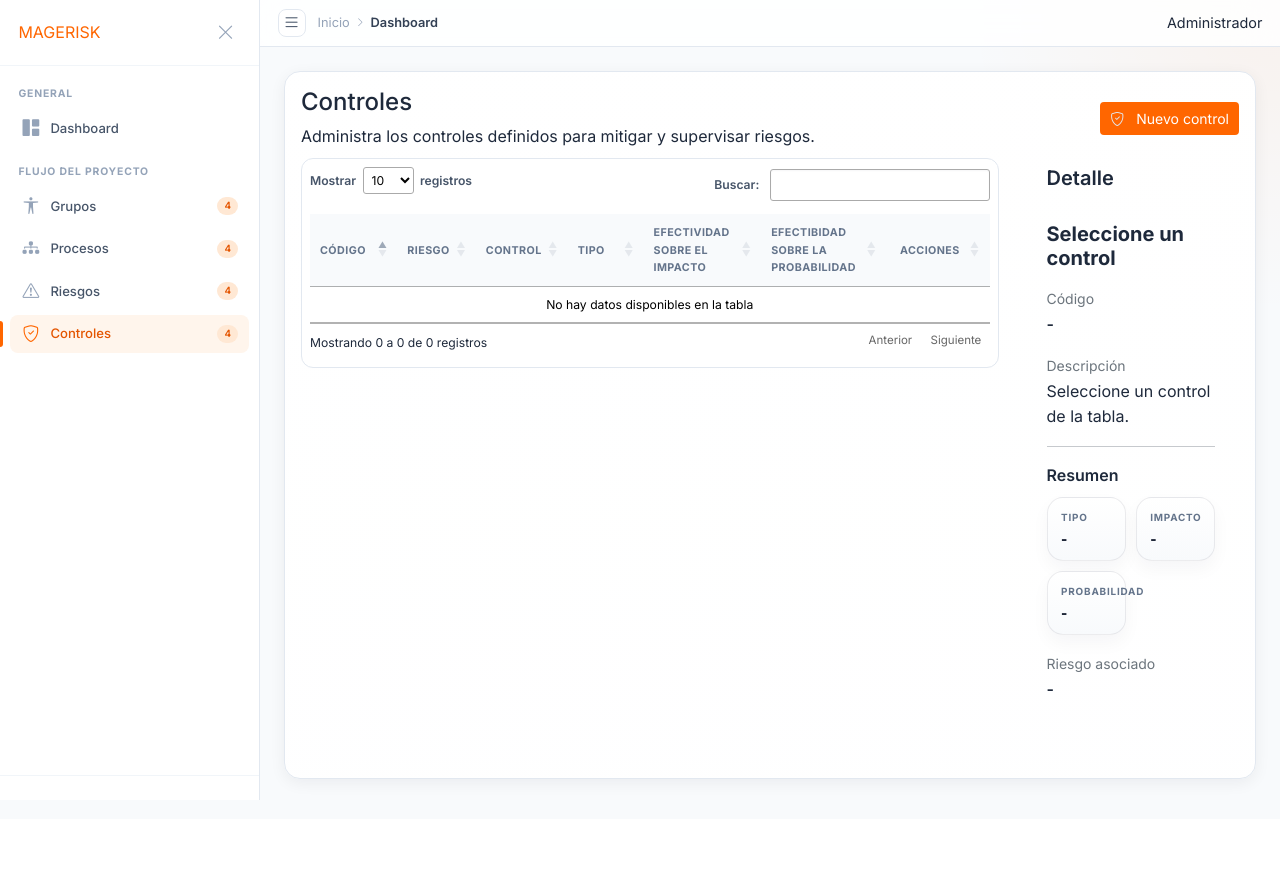
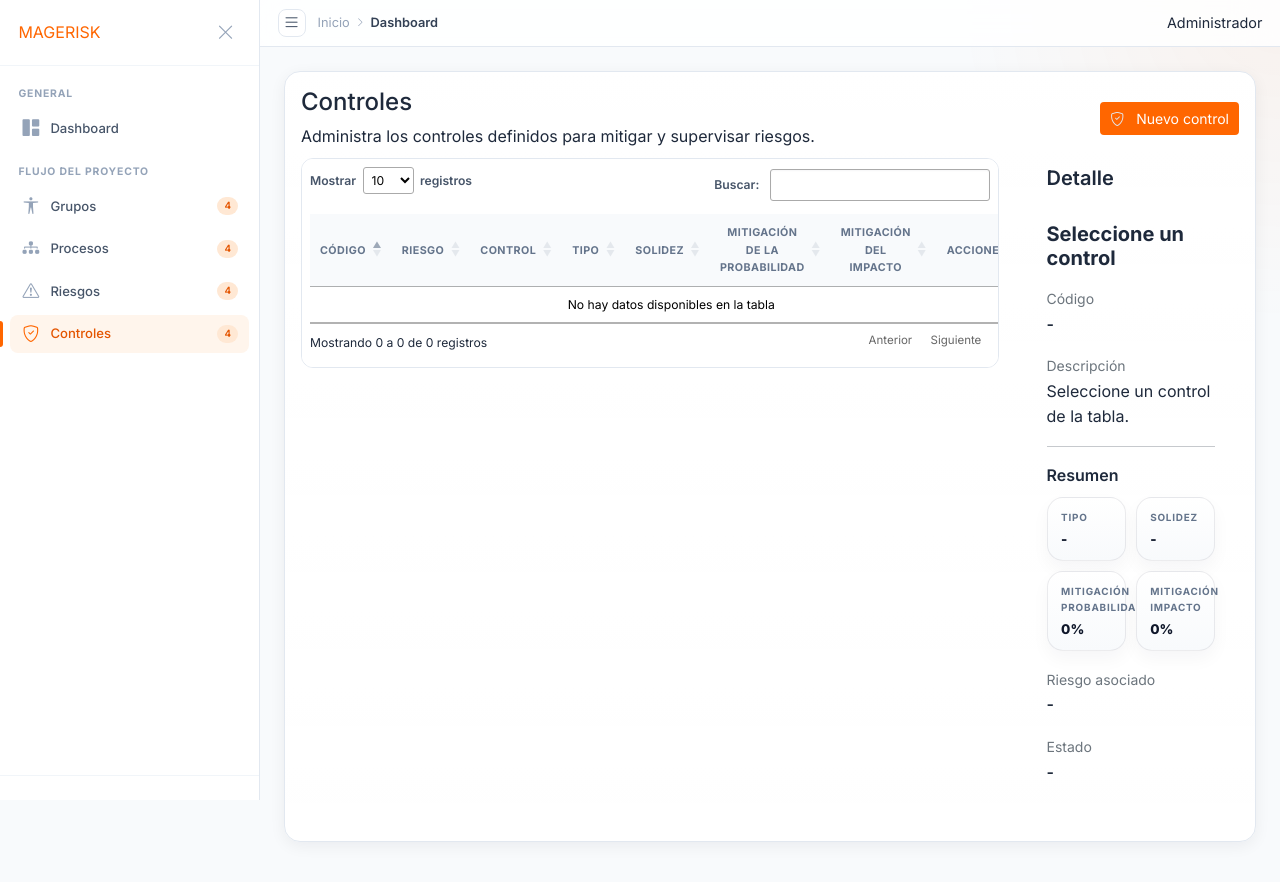
Before and after one commit to ErickCJS/Gestio_proyectos, a FastAPI app: page /controles in a window 1280 px wide. Before the commit the page ends 800 px from the top, so only its background shows below. Run offline with FastAPI, Linux system fonts and the light colour scheme; data that the repository does not hold is empty; some libraries are stand-ins or nearby versions.

Commit message:
dddddddddd

```diff
--- a/app/routes/controles.py
+++ b/app/routes/controles.py
@@ -14,52 +14,11 @@ def rutas(app, templates):
         }
 
     tipos_control = {"Preventivo", "Detectivo", "Correctivo"}
-    opciones_efecto = {"No afecta", "Baja", "Media", "Alta", "Muy Alta"}
+    solidez_opciones = {"Muy baja", "Baja", "Media", "Alta", "Muy alta"}
 
     def asegurar_tabla_control(db):
-        with db.cursor() as cursor:
-            cursor.execute(
-                """
-                CREATE TABLE IF NOT EXISTS control (
-                    id_control INT AUTO_INCREMENT PRIMARY KEY,
-                    nombre VARCHAR(150) NOT NULL,
-                    descripcion VARCHAR(255),
-                    tipo ENUM('Preventivo', 'Detectivo', 'Correctivo') NOT NULL,
-                    impacto ENUM('No afecta', 'Baja', 'Media', 'Alta', 'Muy Alta') NOT NULL DEFAULT 'No afecta',
-                    probabilidad ENUM('No afecta', 'Baja', 'Media', 'Alta', 'Muy Alta') NOT NULL DEFAULT 'No afecta',
-                    id_riesgo INT NOT NULL,
-                    estado ENUM('Activo', 'Inactivo') NOT NULL DEFAULT 'Activo',
-                    fecha_creacion DATETIME NOT NULL DEFAULT CURRENT_TIMESTAMP,
-                    CONSTRAINT fk_control_riesgo
-                        FOREIGN KEY (id_riesgo)
-                        REFERENCES riesgo(id_riesgo)
-                )
-                """
-            )
-            columnas = {
-                "impacto": """
-                    ALTER TABLE control
-                    ADD COLUMN impacto ENUM('No afecta', 'Baja', 'Media', 'Alta', 'Muy Alta') NOT NULL DEFAULT 'No afecta'
-                """,
-                "probabilidad": """
-                    ALTER TABLE control
-                    ADD COLUMN probabilidad ENUM('No afecta', 'Baja', 'Media', 'Alta', 'Muy Alta') NOT NULL DEFAULT 'No afecta'
-                """
-            }
-            for columna, ddl in columnas.items():
-                cursor.execute(
-                    """
-                    SELECT COUNT(*) AS total
-                    FROM INFORMATION_SCHEMA.COLUMNS
-                    WHERE TABLE_SCHEMA = DATABASE()
-                        AND TABLE_NAME = 'control'
-                        AND COLUMN_NAME = %s
-                    """,
-                    (columna,),
-                )
-                if cursor.fetchone()["total"] == 0:
-                    cursor.execute(ddl)
-            db.commit()
+        # No schema migration in application code; database schema must be managed externally.
+        return
 
     def cargar_riesgos(db):
         with db.cursor() as cursor:
@@ -84,10 +43,11 @@ def rutas(app, templates):
                     c.nombre,
                     c.descripcion,
                     c.tipo,
-                    c.impacto,
-                    c.probabilidad,
                     c.estado,
                     c.fecha_creacion,
+                    c.solidez_control,
+                    c.mitigacion_probabilidad,
+                    c.mitigacion_impacto,
                     r.nombre AS riesgo_nombre
                 FROM control c
                 INNER JOIN riesgo r
@@ -126,19 +86,32 @@ def rutas(app, templates):
         nombre = datos.get("nombre", "").strip()
         descripcion = datos.get("descripcion", "").strip()
         tipo = datos.get("tipo", "").strip()
-        impacto = datos.get("impacto", "").strip()
-        probabilidad = datos.get("probabilidad", "").strip()
+        solidez_control = datos.get("solidez_control", "Media").strip()
+        mitigacion_probabilidad = datos.get("mitigacion_probabilidad", "0").strip()
+        mitigacion_impacto = datos.get("mitigacion_impacto", "0").strip()
         id_riesgo = datos.get("id_riesgo", "").strip()
 
         response = RedirectResponse("/controles", status_code=303)
 
-        if not nombre or not tipo or not impacto or not probabilidad or not id_riesgo:
+        if not nombre or not tipo or not id_riesgo or not solidez_control:
             set_flash(request, "warning", "Complete los campos obligatorios.")
             return response
 
-        if tipo not in tipos_control or impacto not in opciones_efecto or probabilidad not in opciones_efecto:
+        if tipo not in tipos_control or solidez_control not in solidez_opciones:
             set_flash(request, "warning", "Seleccione valores válidos para el control.")
             return response
+
+        try:
+            mitigacion_probabilidad = int(mitigacion_probabilidad)
+        except ValueError:
+            mitigacion_probabilidad = 0
+        try:
+            mitigacion_impacto = int(mitigacion_impacto)
+        except ValueError:
+            mitigacion_impacto = 0
+
+        mitigacion_probabilidad = max(0, min(100, mitigacion_probabilidad))
+        mitigacion_impacto = max(0, min(100, mitigacion_impacto))
 
         db = conexion.conectar()
         if db == "":
@@ -153,18 +126,20 @@ def rutas(app, templates):
                     nombre,
                     descripcion,
                     tipo,
-                    impacto,
-                    probabilidad,
+                    solidez_control,
+                    mitigacion_probabilidad,
+                    mitigacion_impacto,
                     id_riesgo
                 )
-                VALUES (%s, %s, %s, %s, %s, %s)
+                VALUES (%s, %s, %s, %s, %s, %s, %s)
                 """,
                 (
                     nombre,
                     descripcion or None,
                     tipo,
-                    impacto,
-                    probabilidad,
+                    solidez_control,
+                    mitigacion_probabilidad,
+                    mitigacion_impacto,
                     id_riesgo,
                 ),
             )
@@ -200,19 +175,32 @@ def rutas(app, templates):
         nombre = datos.get('nombre', '').strip()
         descripcion = datos.get('descripcion', '').strip()
         tipo = datos.get('tipo', '').strip()
-        impacto = datos.get('impacto', '').strip()
-        probabilidad = datos.get('probabilidad', '').strip()
+        solidez_control = datos.get('solidez_control', 'Media').strip()
+        mitigacion_probabilidad = datos.get('mitigacion_probabilidad', '0').strip()
+        mitigacion_impacto = datos.get('mitigacion_impacto', '0').strip()
         id_riesgo = datos.get('id_riesgo', '').strip()
 
         response = RedirectResponse('/controles', status_code=303)
 
-        if not nombre or not tipo or not impacto or not probabilidad or not id_riesgo:
+        if not nombre or not tipo or not id_riesgo or not solidez_control:
             set_flash(request, 'warning', 'Complete los campos obligatorios.')
             return response
 
-        if tipo not in tipos_control or impacto not in opciones_efecto or probabilidad not in opciones_efecto:
+        if tipo not in tipos_control or solidez_control not in solidez_opciones:
             set_flash(request, 'warning', 'Seleccione valores válidos para el control.')
             return response
+
+        try:
+            mitigacion_probabilidad = int(mitigacion_probabilidad)
+        except ValueError:
+            mitigacion_probabilidad = 0
+        try:
+            mitigacion_impacto = int(mitigacion_impacto)
+        except ValueError:
+            mitigacion_impacto = 0
+
+        mitigacion_probabilidad = max(0, min(100, mitigacion_probabilidad))
+        mitigacion_impacto = max(0, min(100, mitigacion_impacto))
 
         db = conexion.conectar()
         if db == '':
@@ -223,10 +211,10 @@ def rutas(app, templates):
             cursor.execute(
                 """
                 UPDATE control
-                SET nombre=%s, descripcion=%s, tipo=%s, impacto=%s, probabilidad=%s, id_riesgo=%s
+                SET nombre=%s, descripcion=%s, tipo=%s, solidez_control=%s, mitigacion_probabilidad=%s, mitigacion_impacto=%s, id_riesgo=%s
                 WHERE id_control=%s
                 """,
-                (nombre, descripcion or None, tipo, impacto, probabilidad, id_riesgo, id_control),
+                (nombre, descripcion or None, tipo, solidez_control, mitigacion_probabilidad, mitigacion_impacto, id_riesgo, id_control),
             )
             db.commit()
 
--- a/app/templates/controles.html
+++ b/app/templates/controles.html
@@ -24,8 +24,9 @@
                                 <th>Riesgo</th>
                                 <th>Control</th>
                                 <th style="width:130px;">Tipo</th>
-                                <th style="width:120px;">Efectividad sobre el impacto</th>
-                                <th style="width:120px;">Efectibidad sobre la probabilidad</th>
+                                <th>Solidez</th>
+                                <th class="text-center" style="width:130px;">Mitigación de la Probabilidad</th>
+                                <th class="text-center" style="width:130px;">Mitigación del Impacto</th>
                                 <th style="width:120px;" class="text-center">Acciones</th>
                             </tr>
                         </thead>
@@ -39,8 +40,10 @@
                                     data-nombre="{{ control.nombre }}"
                                     data-descripcion="{{ control.descripcion or '' }}"
                                     data-tipo="{{ control.tipo }}"
-                                    data-impacto="{{ control.impacto }}"
-                                    data-probabilidad="{{ control.probabilidad }}"
+                                    data-solidez-control="{{ control.solidez_control }}"
+                                    data-mitigacion-probabilidad="{{ control.mitigacion_probabilidad or 0 }}"
+                                    data-mitigacion-impacto="{{ control.mitigacion_impacto or 0 }}"
+                                    data-fecha-creacion="{{ control.fecha_creacion }}"
                                     data-riesgo-nombre="{{ control.riesgo_nombre }}"
                                     data-estado="{{ control.estado }}"
                                     style="cursor:pointer;">
@@ -51,9 +54,9 @@
                                         <small class="text-secondary">{{ control.descripcion or '' }}</small>
                                     </td>
                                     <td>{{ control.tipo }}</td>
-                                    <td>{{ control.impacto }}</td>
-                                    <td>{{ control.probabilidad }}</td>
-
+                                    <td>{{ control.solidez_control }}</td>
+                                    <td class="text-center">{{ control.mitigacion_probabilidad or 0 }}%</td>
+                                    <td class="text-center">{{ control.mitigacion_impacto or 0 }}%</td>
                                     <td class="text-center">
                                         <div class="d-inline-flex gap-1 acciones">
 
@@ -64,8 +67,9 @@
                                                 data-nombre="{{ control.nombre }}"
                                                 data-descripcion="{{ control.descripcion or '' }}"
                                                 data-tipo="{{ control.tipo }}"
-                                                data-impacto="{{ control.impacto }}"
-                                                data-probabilidad="{{ control.probabilidad }}"
+                                                data-solidez-control="{{ control.solidez_control }}"
+                                                data-mitigacion-probabilidad="{{ control.mitigacion_probabilidad or 0 }}"
+                                                data-mitigacion-impacto="{{ control.mitigacion_impacto or 0 }}"
                                                 data-id-riesgo="{{ control.id_riesgo if control.id_riesgo is defined else '' }}"
                                                 data-riesgo-nombre="{{ control.riesgo_nombre }}"
                                                 title="Editar control"
@@ -115,12 +119,16 @@
                                 <strong id="detalleControlTipo">-</strong>
                             </div>
                             <div class="detalle-resumen-item">
-                                <span>Impacto</span>
-                                <strong id="detalleControlImpacto">-</strong>
+                                <span>Solidez</span>
+                                <strong id="detalleControlSolidez">-</strong>
                             </div>
                             <div class="detalle-resumen-item">
-                                <span>Probabilidad</span>
-                                <strong id="detalleControlProbabilidad">-</strong>
+                                <span>Mitigación probabilidad</span>
+                                <strong id="detalleControlMitigacionProbabilidad">0%</strong>
+                            </div>
+                            <div class="detalle-resumen-item">
+                                <span>Mitigación impacto</span>
+                                <strong id="detalleControlMitigacionImpacto">0%</strong>
                             </div>
                         </div>
                     </div>
@@ -128,7 +136,10 @@
                         <small class="text-secondary">Riesgo asociado</small>
                         <div id="detalleControlRiesgo" class="fw-semibold">-</div>
                     </div>
-
+                    <div class="mb-3">
+                        <small class="text-secondary">Estado</small>
+                        <div id="detalleControlEstado" class="fw-semibold">-</div>
+                    </div>
                 </div>
             </div>
         </div>
@@ -153,8 +164,6 @@
                                 botonAccion.dataset.nombre || '',
                                 botonAccion.dataset.descripcion || '',
                                 botonAccion.dataset.tipo || '',
-                                botonAccion.dataset.impacto || '',
-                                botonAccion.dataset.probabilidad || '',
                                 botonAccion.dataset.riesgoNombre || '',
                             );
                         } else if (accion === 'editar-control') {
@@ -164,8 +173,9 @@
                                 nombre: botonAccion.dataset.nombre || '',
                                 descripcion: botonAccion.dataset.descripcion || '',
                                 tipo: botonAccion.dataset.tipo || '',
-                                impacto: botonAccion.dataset.impacto || '',
-                                probabilidad: botonAccion.dataset.probabilidad || '',
+                                solidez_control: botonAccion.dataset.solidezControl || 'Media',
+                                mitigacion_probabilidad: botonAccion.dataset.mitigacionProbabilidad || '0',
+                                mitigacion_impacto: botonAccion.dataset.mitigacionImpacto || '0',
                                 id_riesgo: botonAccion.dataset.idRiesgo || '',
                             });
                         } else if (accion === 'eliminar-control' && typeof window.eliminarControl === 'function') {
@@ -182,9 +192,11 @@
                             fila.dataset.codigo || '',
                             fila.dataset.descripcion || '',
                             fila.dataset.tipo || '',
-                            fila.dataset.impacto || '',
-                            fila.dataset.probabilidad || '',
+                            fila.dataset.solidezControl || 'Media',
+                            fila.dataset.mitigacionProbabilidad || '0',
+                            fila.dataset.mitigacionImpacto || '0',
                             fila.dataset.riesgoNombre || '',
+                            fila.dataset.estado || ''
                         );
                     }
                 });
--- a/static/js/dashboard.js
+++ b/static/js/dashboard.js
@@ -443,24 +443,28 @@ const mostrar_modal = (tipo, data = {}) => {
                         </select>
                     </div>
                     <div class="mb-3">
-                        <label class="form-label modal-label">Impacto</label>
-                        <select class="form-select" name="impacto" required>
-                            <option value="No afecta">No afecta</option>
+                        <label class="form-label modal-label">Solidez del control</label>
+                        <select class="form-select" name="solidez_control" required>
+                            <option value="Muy baja">Muy baja</option>
                             <option value="Baja">Baja</option>
                             <option value="Media" selected>Media</option>
                             <option value="Alta">Alta</option>
-                            <option value="Muy Alta">Muy Alta</option>
+                            <option value="Muy alta">Muy alta</option>
                         </select>
                     </div>
                     <div class="mb-3">
-                        <label class="form-label modal-label">Probabilidad</label>
-                        <select class="form-select" name="probabilidad" required>
-                            <option value="No afecta">No afecta</option>
-                            <option value="Baja">Baja</option>
-                            <option value="Media" selected>Media</option>
-                            <option value="Alta">Alta</option>
-                            <option value="Muy Alta">Muy Alta</option>
-                        </select>
+                        <label class="form-label modal-label">Mitigación probabilidad (%)</label>
+                        <div class="d-flex align-items-center gap-2">
+                            <input type="range" class="form-range flex-grow-1" name="mitigacion_probabilidad" min="0" max="100" value="0" oninput="this.nextElementSibling.textContent = this.value + '%';">
+                            <span class="badge bg-secondary">0%</span>
+                        </div>
+                    </div>
+                    <div class="mb-3">
+                        <label class="form-label modal-label">Mitigación impacto (%)</label>
+                        <div class="d-flex align-items-center gap-2">
+                            <input type="range" class="form-range flex-grow-1" name="mitigacion_impacto" min="0" max="100" value="0" oninput="this.nextElementSibling.textContent = this.value + '%';">
+                            <span class="badge bg-secondary">0%</span>
+                        </div>
                     </div>
                 </form>
             `;
@@ -505,24 +509,28 @@ const mostrar_modal = (tipo, data = {}) => {
                         </select>
                     </div>
                     <div class="mb-3">
-                        <label class="form-label modal-label">Impacto</label>
-                        <select class="form-select" name="impacto" required>
-                            <option value="No afecta" ${data.impacto === 'No afecta' ? 'selected' : ''}>No afecta</option>
-                            <option value="Baja" ${data.impacto === 'Baja' ? 'selected' : ''}>Baja</option>
-                            <option value="Media" ${data.impacto === 'Media' ? 'selected' : ''}>Media</option>
-                            <option value="Alta" ${data.impacto === 'Alta' ? 'selected' : ''}>Alta</option>
-                            <option value="Muy Alta" ${data.impacto === 'Muy Alta' ? 'selected' : ''}>Muy Alta</option>
+                        <label class="form-label modal-label">Solidez del control</label>
+                        <select class="form-select" name="solidez_control" required>
+                            <option value="Muy baja" ${data.solidez_control === 'Muy baja' ? 'selected' : ''}>Muy baja</option>
+                            <option value="Baja" ${data.solidez_control === 'Baja' ? 'selected' : ''}>Baja</option>
+                            <option value="Media" ${data.solidez_control === 'Media' ? 'selected' : ''}>Media</option>
+                            <option value="Alta" ${data.solidez_control === 'Alta' ? 'selected' : ''}>Alta</option>
+                            <option value="Muy alta" ${data.solidez_control === 'Muy alta' ? 'selected' : ''}>Muy alta</option>
                         </select>
                     </div>
                     <div class="mb-3">
-                        <label class="form-label modal-label">Probabilidad</label>
-                        <select class="form-select" name="probabilidad" required>
-                            <option value="No afecta" ${data.probabilidad === 'No afecta' ? 'selected' : ''}>No afecta</option>
-                            <option value="Baja" ${data.probabilidad === 'Baja' ? 'selected' : ''}>Baja</option>
-                            <option value="Media" ${data.probabilidad === 'Media' ? 'selected' : ''}>Media</option>
-                            <option value="Alta" ${data.probabilidad === 'Alta' ? 'selected' : ''}>Alta</option>
-                            <option value="Muy Alta" ${data.probabilidad === 'Muy Alta' ? 'selected' : ''}>Muy Alta</option>
-                        </select>
+                        <label class="form-label modal-label">Mitigación probabilidad (%)</label>
+                        <div class="d-flex align-items-center gap-2">
+                            <input type="range" class="form-range flex-grow-1" name="mitigacion_probabilidad" min="0" max="100" value="${data.mitigacion_probabilidad ?? 0}" oninput="this.nextElementSibling.textContent = this.value + '%';">
+                            <span class="badge bg-secondary">${data.mitigacion_probabilidad ?? 0}%</span>
+                        </div>
+                    </div>
+                    <div class="mb-3">
+                        <label class="form-label modal-label">Mitigación impacto (%)</label>
+                        <div class="d-flex align-items-center gap-2">
+                            <input type="range" class="form-range flex-grow-1" name="mitigacion_impacto" min="0" max="100" value="${data.mitigacion_impacto ?? 0}" oninput="this.nextElementSibling.textContent = this.value + '%';">
+                            <span class="badge bg-secondary">${data.mitigacion_impacto ?? 0}%</span>
+                        </div>
                     </div>
                 </form>
             `;
@@ -617,14 +625,6 @@ const mostrar_modal = (tipo, data = {}) => {
                     <label class="form-label modal-label">Tipo</label>
                     <div class="modal-readonly-field">${data.tipo ?? ''}</div>
                 </div>
-                <div class="mb-3">
-                    <label class="form-label modal-label">Impacto</label>
-                    <div class="modal-readonly-field">${data.impacto ?? ''}</div>
-                </div>
-                <div class="mb-3">
-                    <label class="form-label modal-label">Probabilidad</label>
-                    <div class="modal-readonly-field">${data.probabilidad ?? ''}</div>
-                </div>
             `;
             break;
 
@@ -1022,14 +1022,12 @@ const ver_proceso = (id_proceso, nombre, descripcion, grupo_nombre) => {
     });
 }
 
-const ver_control = (id_control, nombre, descripcion, tipo, impacto, probabilidad, riesgo_nombre, estado) => {
+const ver_control = (id_control, nombre, descripcion, tipo, riesgo_nombre, estado) => {
     mostrar_modal('ver_control', {
         id_control,
         nombre,
         descripcion,
         tipo,
-        impacto,
-        probabilidad,
         riesgo_nombre,
         estado
     });
@@ -1057,8 +1055,9 @@ const mostrarDetalleControl = (
     codigo,
     descripcion,
     tipo,
-    impacto,
-    probabilidad,
+    solidez_control,
+    mitigacion_probabilidad,
+    mitigacion_impacto,
     riesgo_nombre,
     estado
 ) => {
@@ -1071,8 +1070,9 @@ const mostrarDetalleControl = (
     const detalleCodigo = document.getElementById('detalleControlCodigo');
     const detalleDescripcion = document.getElementById('detalleControlDescripcion');
     const detalleTipo = document.getElementById('detalleControlTipo');
-    const detalleImpacto = document.getElementById('detalleControlImpacto');
-    const detalleProbabilidad = document.getElementById('detalleControlProbabilidad');
+    const detalleSolidez = document.getElementById('detalleControlSolidez');
+    const detalleMitigacionProbabilidad = document.getElementById('detalleControlMitigacionProbabilidad');
+    const detalleMitigacionImpacto = document.getElementById('detalleControlMitigacionImpacto');
     const detalleRiesgo = document.getElementById('detalleControlRiesgo');
     const detalleEstado = document.getElementById('detalleControlEstado');
 
@@ -1080,8 +1080,9 @@ const mostrarDetalleControl = (
     if (detalleCodigo) detalleCodigo.textContent = codigo || '-';
     if (detalleDescripcion) detalleDescripcion.textContent = descripcion || '-';
     if (detalleTipo) detalleTipo.textContent = tipo || '-';
-    if (detalleImpacto) detalleImpacto.textContent = impacto || '-';
-    if (detalleProbabilidad) detalleProbabilidad.textContent = probabilidad || '-';
+    if (detalleSolidez) detalleSolidez.textContent = solidez_control || '-';
+    if (detalleMitigacionProbabilidad) detalleMitigacionProbabilidad.textContent = `${mitigacion_probabilidad}%`;
+    if (detalleMitigacionImpacto) detalleMitigacionImpacto.textContent = `${mitigacion_impacto}%`;
     if (detalleRiesgo) detalleRiesgo.textContent = riesgo_nombre || '-';
     if (detalleEstado) detalleEstado.textContent = mapeoEstado[estado] || estado || '-';
 }
```
